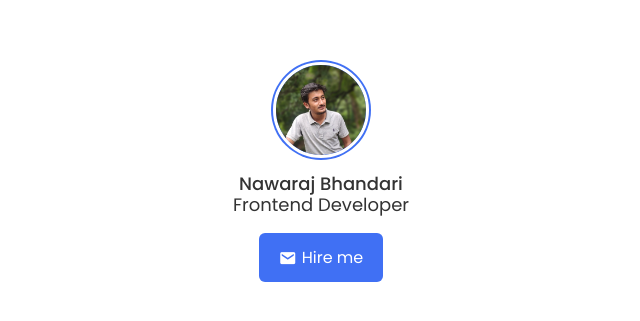
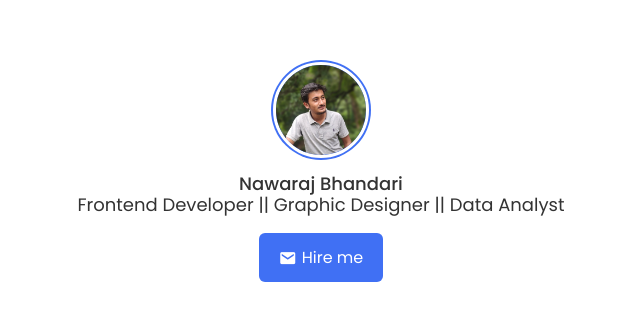
Before and after one commit to nawarajbhandary/animated-popup-vanillaJS, a plain HTML site: page index.html in a window 1280 px wide. Shown: the part 229-550 px from the top of the page, without its empty margins (319-959 px from the left). Drawn offline with nearby package versions, Linux system fonts and the light colour scheme.

Commit message:
Trying to implement Multiple position as role

```diff
--- a/index.html
+++ b/index.html
@@ -17,7 +17,7 @@
                 <img src="./PP.jpg" alt="Profile Pic">
             </div>
             <span class="name">Nawaraj Bhandari</span>
-            <span class="profession">Frontend Developer</span>
+            <span class="profession">Frontend Developer || Graphic Designer || Data Analyst</span>
             <div class="button">
                 <i class='bx bxs-envelope'></i>
                 <button id="hireBtn">Hire me</button>
@@ -31,7 +31,7 @@
                     <img src="./PP.jpg" alt="profile pic">
                     <div class="text">
                     <span class="name">Nawaraj Bhandari</span>
-                    <span class="profession">Frontend Developer</span>
+                    <span class="profession">Frontend Developer || Graphic Designer || Data Analyst</span>
                     </div>
                 </div>
                 <form action="#">
```
